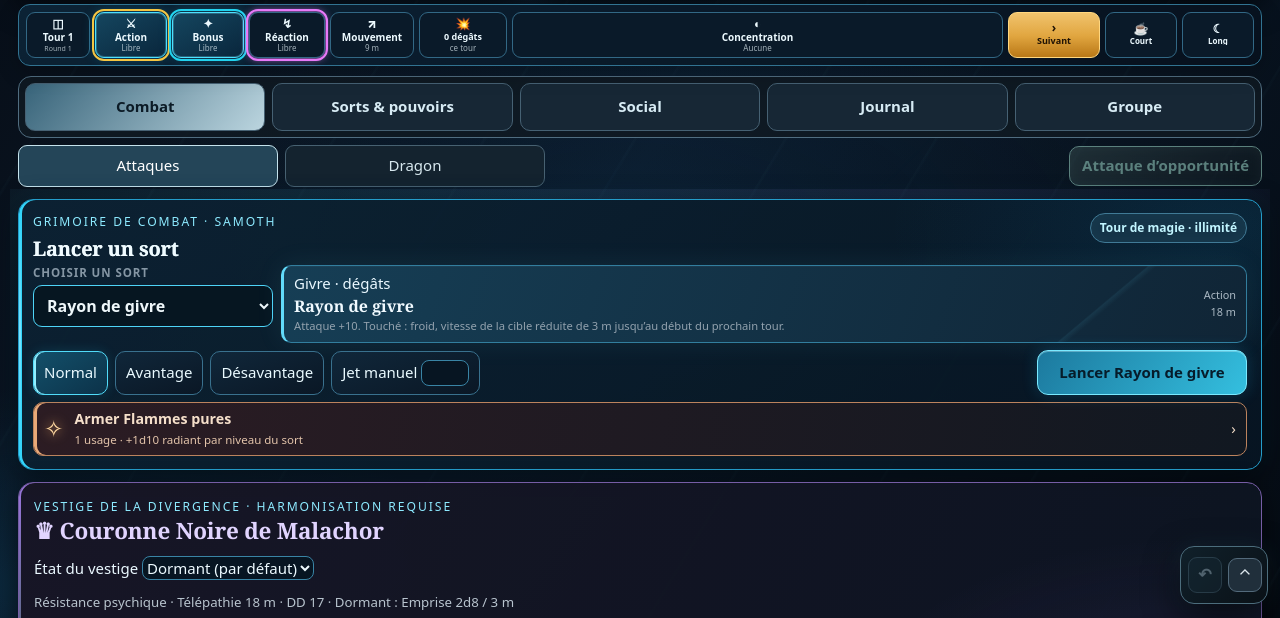
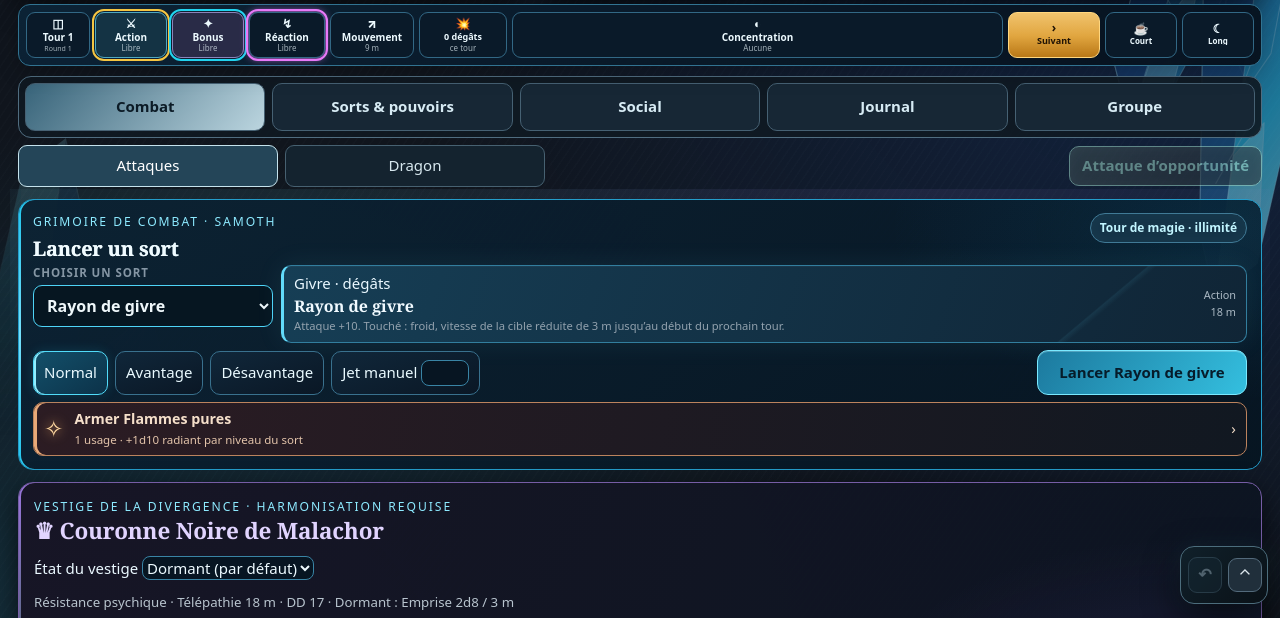
Before and after one commit to bryantoualy-del/Samoth, a website: page index.html in a window 1280 px wide. Shown: the part 182-800 px from the top of the page. Drawn offline with nearby package versions, Linux system fonts and the light colour scheme; no server answers.

Commit message:
Renforcer le décor glacé Sub-Zero et les états du tour

```diff
--- a/index.html
+++ b/index.html
@@ -1,7 +1,7 @@
 <!doctype html><html lang="fr"><head><meta charset="utf-8"><meta name="viewport" content="width=device-width,initial-scale=1,viewport-fit=cover"><meta name="theme-color" content="#070a0f"><title>Samoth - Compagnon</title><link rel="stylesheet" href="companion.css?v=20261019-metallic1"><link rel="stylesheet" href="samoth-grimoire-v2.css?v=20261113-ux"><link rel="stylesheet" href="social-dice.css?v=3"><link rel="icon" type="image/png" sizes="192x192" href="assets/icon-192.png?v=1"><link rel="apple-touch-icon" sizes="180x180" href="assets/icon-180.png?v=1"><link rel="manifest" href="site.webmanifest?v=1"><link rel="stylesheet" href="rpg-connect-client.css?v=rollback2330-1">
 <link rel="stylesheet" href="companion-turnbar.css?v=2">
 <link rel="stylesheet" href="companion-responsive-polish.css?v=2">
-<link rel="stylesheet" href="samoth-subzero-theme.css?v=20261113-1">
+<link rel="stylesheet" href="samoth-subzero-theme.css?v=20261113-v2">
 
 <style id="next-turn-gold-v1">
 /* Tour suivant — accent doré commun aux Compagnons */
--- a/samoth-subzero-theme.css
+++ b/samoth-subzero-theme.css
@@ -186,3 +186,32 @@ body::before{
 @media(prefers-reduced-motion:reduce){
   #cc-turnbar-standard .cc-turn-cell,.nav button,.primary{transition:none!important}
 }
+
+/* Static ice facets stay on the outside of the play surface. */
+:root{--bg:#10151d;--panel:#202c3c;--ink:#d9f6ff;--ice-cobalt:#1651b8}
+html{background:var(--bg)!important}
+body{background:
+  radial-gradient(ellipse at 8% 78%,#29c8ee27,transparent 46%),
+  radial-gradient(ellipse at 95% 12%,#1651b83f,transparent 47%),
+  repeating-linear-gradient(124deg,transparent 0 5px,#d9f6ff03 6px 7px),
+  #10151d!important}
+body::before,body::after{
+  content:"";position:fixed;inset:0;z-index:0;pointer-events:none;
+  background:url("assets/ice-facets.svg") no-repeat left bottom / clamp(128px,23vw,330px) auto;
+  opacity:.66;
+}
+body::after{transform:rotate(180deg);opacity:.52}
+#cc-turnbar-standard .cc-turn-cell.cc-turn-action:not(.is-used){
+  background:#143344!important;border-color:#4fa9c1!important;box-shadow:none!important}
+#cc-turnbar-standard .cc-turn-cell.cc-turn-bonus:not(.is-used){
+  background:#292b47!important;border-color:#8c83bb!important;box-shadow:none!important}
+#cc-turnbar-standard .cc-turn-cell.cc-turn-conc.is-active{
+  background:#184052!important;border-color:#5cdded!important;box-shadow:inset 0 -3px #29c8ee!important}
+#cc-turnbar-standard .cc-turn-cell.is-used[data-rpg-economy-glow]{
+  background:#39232e!important;border-color:#d58199!important;box-shadow:inset 0 -3px #c97791!important}
+#combat .spell-caster{box-shadow:inset 2px 0 #29c8ee!important}
+#combatCast,.caster-cast,.primary{box-shadow:inset 0 1px #d8faff44!important}
+@media(max-width:767px),(prefers-reduced-motion:reduce){
+  body::before{background-size:122px auto;opacity:.34}
+  body::after{display:none}
+}
```
Also changed, not shown: assets/ice-facets.svg (added).
